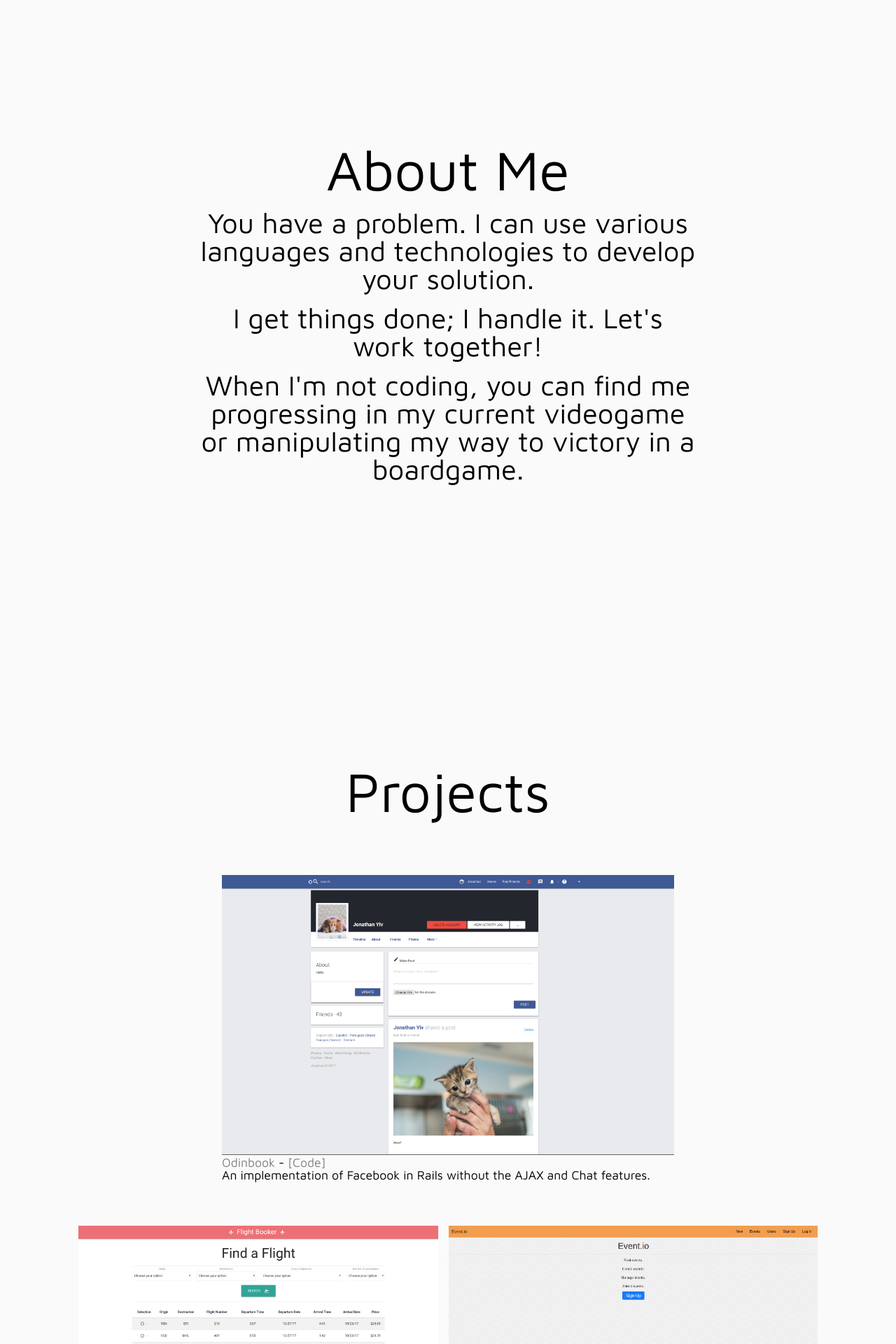
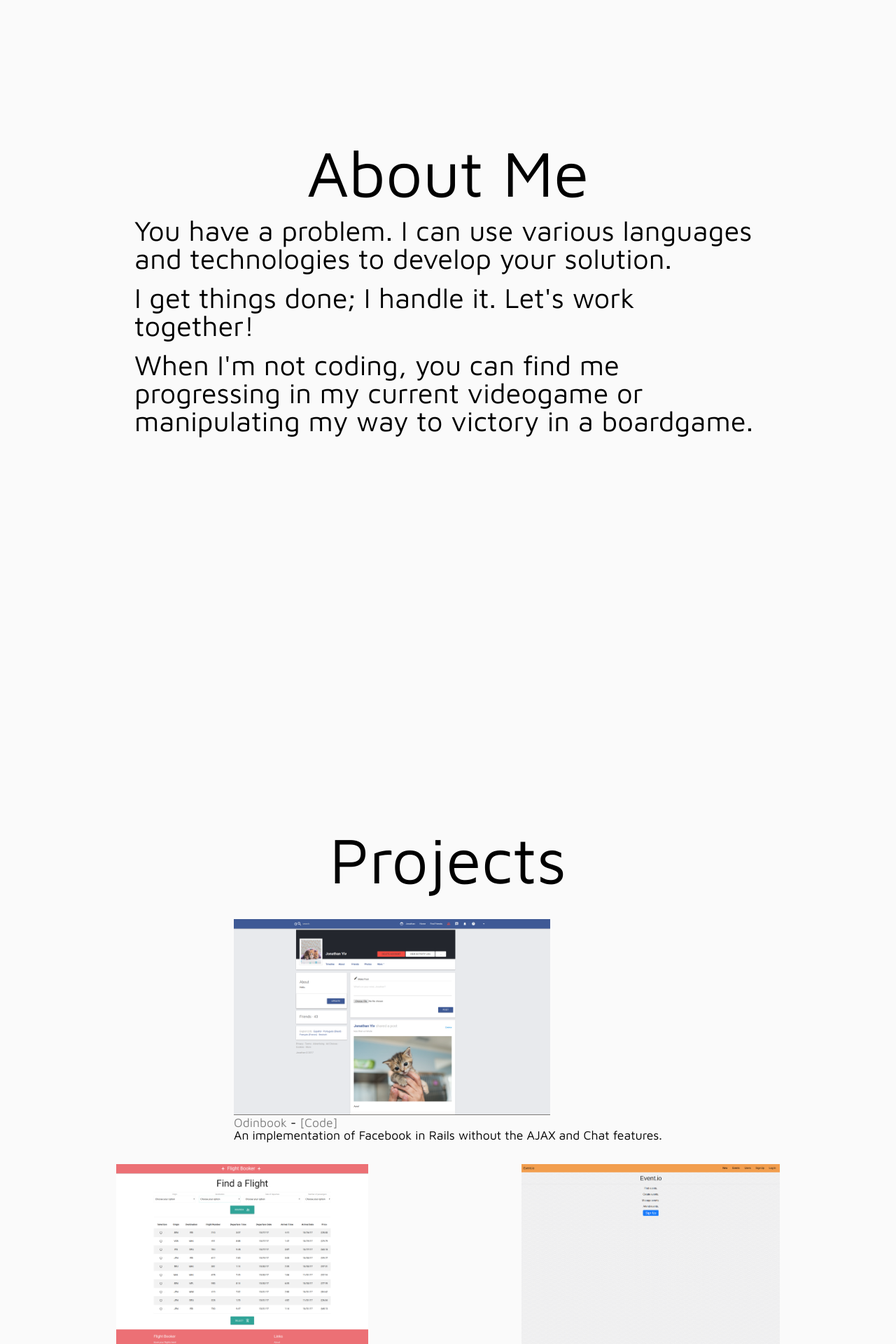
Before and after one commit to JonathanYiv/jonathanyiv.com, a PHP site: page /index.html in a window 1280 px wide; the page is wider, and only the part inside the window is pictured. Shown: the part 995-2915 px from the top of that part at 70% size. Run offline with PHP 8.4, Linux system fonts and the light colour scheme; some libraries are stand-ins or nearby versions.

Commit message:
Refactored CSS

```diff
--- a/assets/stylesheets/default.css
+++ b/assets/stylesheets/default.css
@@ -29,11 +29,11 @@ a {
 }
 
 h1 {
-  font-size: 10em;
+  font-size: calc(16px + 6vw);
 }
 
 p {
-  text-align: center;
+  text-align: left;
   font-size: 4em;
 }
 
@@ -61,20 +61,19 @@ nav {
 }
 
 nav img[src*="dragon"] {
-  width: 25em;
+  width: 17vw;
 }
 
 /* Main Sections */
 main {
-  margin-bottom: 50vh;
+  margin-bottom: 70vh;
 }
 
 main:last-child {
-  margin-bottom: 10em;
+  margin-bottom: 15vh;
 }
 
 /* Header */
-
 header {
   margin-top: 5vh;
   display: flex;
@@ -93,13 +91,13 @@ section#technology {
 
 section#technology * {
   align-self: center;
-  height: 15em;
+  height: 25vh;
 }
 
 /* Overview Section */
 section#overview {
   display: flex;
-  width: 50%;
+  width: 50vw;
   margin: 0 auto;
   flex-direction: column;
   align-items: center;
@@ -128,16 +126,15 @@ div.images {
   align-items: center;
   flex-wrap: wrap;
   justify-content: space-evenly;
-  margin-top: 5em;
-  width: 80%;
+  margin-top: 5vh;
 }
 
 div.images figure {
-  margin-bottom: 4em;
+  margin-bottom: 4vh;
 }
 
 div.images img {
-  height: 25em;
+  height: 35vh;
 }
 
 #portfolio a {
@@ -158,38 +155,25 @@ footer {
   flex-direction: column;
   align-items: center;
   justify-content: center;
-  height: 20em;
+  height: 33vh;
   background-color: #f3f3f3;
 }
 
 /* Laptop Viewports */
 @media screen and (max-width: 1440px) {
   /* Navigation Bar */
-  nav { width: 85%; }
-
   .container { width: 85%; }
 
-  nav img[src*="dragon"] { width: 15em; }
-
   /* Header */
-  h1 { font-size: 5em; }
-
   header p { font-size: 2em; }
 
   /* Overview Section */
-  section#overview { width: 65%; }
-
-  /* Portfolio Section */
-  div.images { width: 100%; }
+  section#overview { width: 70vw; }
 }
 
 @media screen and (max-width: 1024px) {
   /* Navigation Bar */
-  nav { width: 80%; }
-
   .container { width: 80%; }
-
-  nav img[src*="dragon"] { width: 13em; }
 
   /* Navigation Menu */
   #menu {
```
Also changed, not shown: other parts of assets/stylesheets/default.css (+3 -36 lines).
